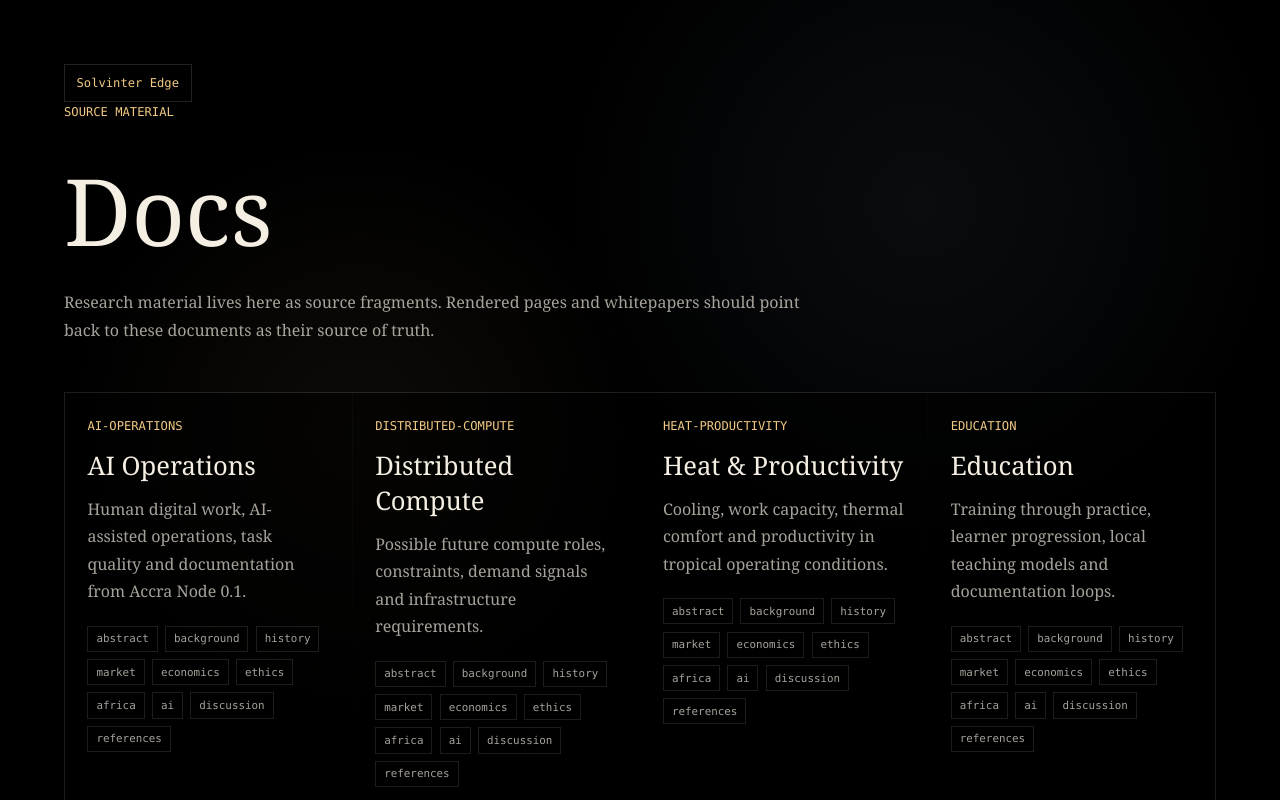
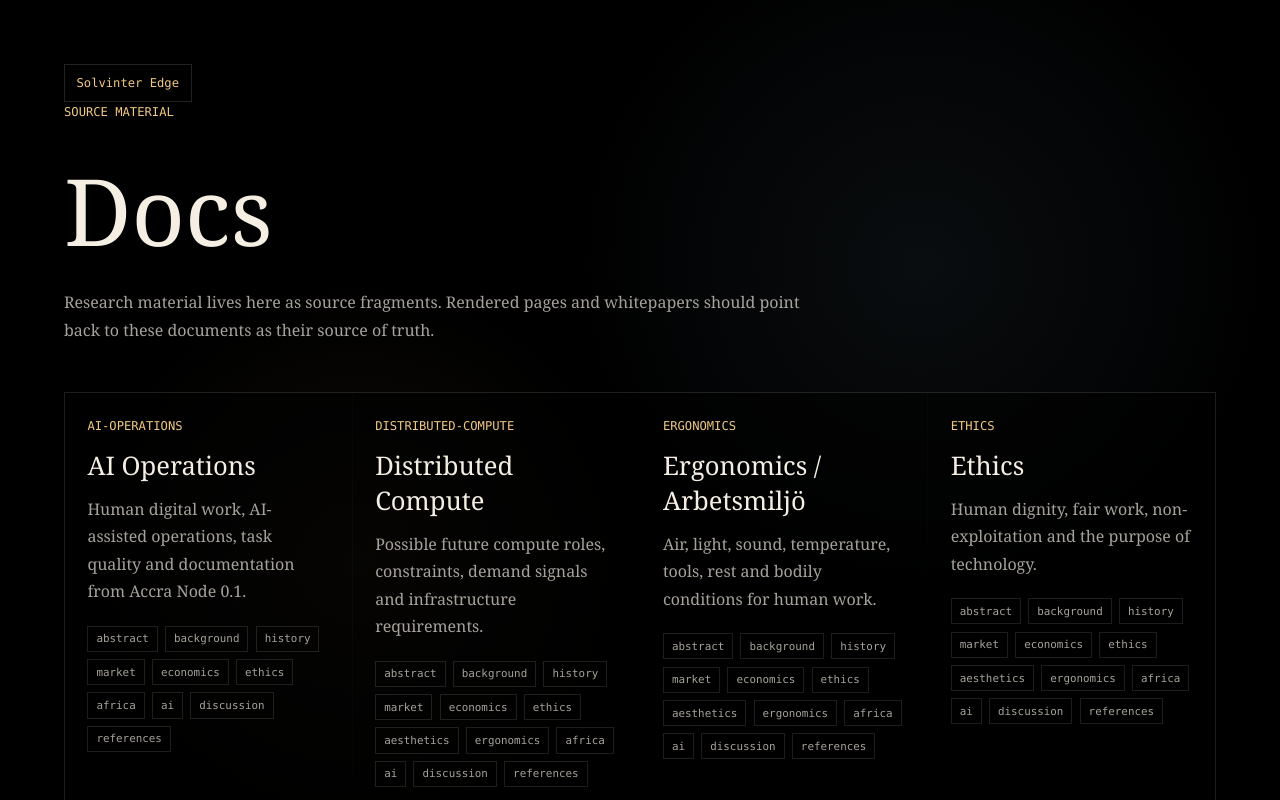
Before and after one commit to solvinter/edge.solvinter, a Next.js app: page /docs in a window 1280 px wide. Shown: the top 800 px of the page. Built offline with nearby package versions, Linux system fonts and the light colour scheme.

Commit message:
Add ethics aesthetics and ergonomics research fields

```diff
--- a/public/whitepaper/ai-operations/index.html
+++ b/public/whitepaper/ai-operations/index.html
@@ -33,7 +33,7 @@
         <span>version 0.1</span>
         <span>draft</span>
         <span>generated from docs/ai-operations</span>
-        <span>2026-06-29T12:08:39.368Z</span>
+        <span>2026-06-30T03:57:51.215Z</span>
       </div>
       <section class="abstract">
         <p class="eyebrow">Abstract</p>
@@ -201,7 +201,7 @@
     </section>
 
       <footer>
-        generated from docs/ai-operations at 2026-06-29T12:08:39.368Z
+        generated from docs/ai-operations at 2026-06-30T03:57:51.215Z
       </footer>
     </main>
   </body>
--- a/src/app/generated/research-data.js
+++ b/src/app/generated/research-data.js
@@ -1,5 +1,5 @@
 export const researchData = {
-  "generatedAt": "2026-06-29T12:08:39.368Z",
+  "generatedAt": "2026-06-30T03:57:51.215Z",
   "parts": [
     "abstract",
     "background",
@@ -7,6 +7,8 @@ export const researchData = {
     "market",
     "economics",
     "ethics",
+    "aesthetics",
+    "ergonomics",
     "africa",
     "ai",
     "discussion",
@@ -297,9 +299,21 @@ export const researchData = {
       "parts": []
     },
     {
-      "id": "heat-productivity",
-      "title": "Heat & Productivity",
-      "summary": "Cooling, work capacity, thermal comfort and productivity in tropical operating conditions.",
+      "id": "ergonomics",
+      "title": "Ergonomics / Arbetsmiljö",
+      "summary": "Air, light, sound, temperature, tools, rest and bodily conditions for human work.",
+      "parts": []
+    },
+    {
+      "id": "ethics",
+      "title": "Ethics",
+      "summary": "Human dignity, fair work, non-exploitation and the purpose of technology.",
+      "parts": []
+    },
+    {
+      "id": "aesthetics",
+      "title": "Aesthetics",
+      "summary": "Beauty, form, atmosphere and the visible expression of ethical design.",
       "parts": []
     },
     {
```
Also changed, not shown: 109 other files (tests, documents, lock files or other folders).
